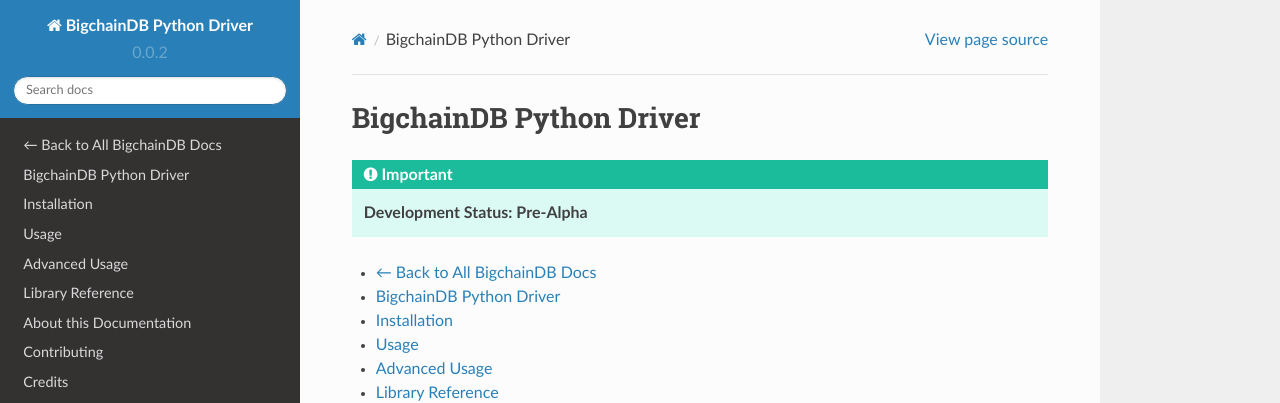
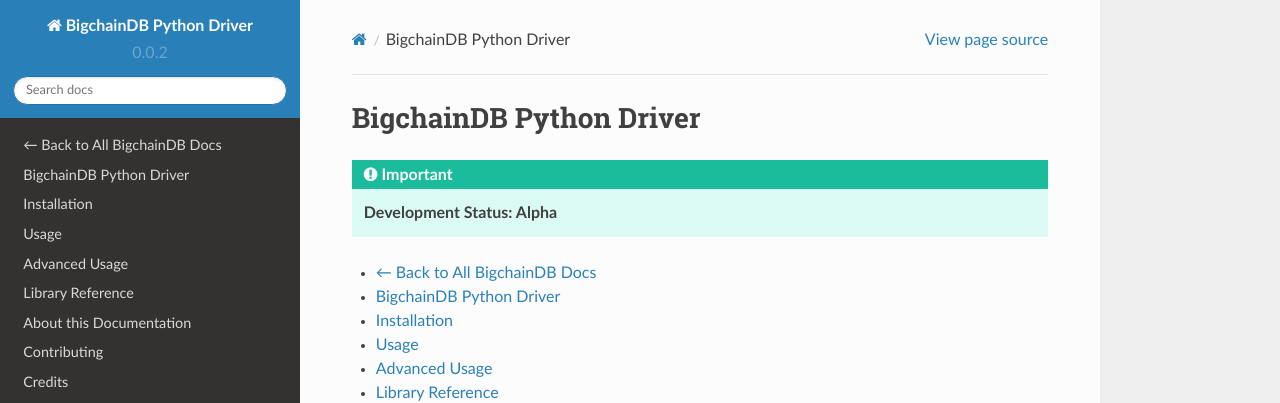
Before and after one commit to bigchaindb/bigchaindb-driver, a Sphinx documentation site: the page built from docs/index.rst, in a window 1280 px wide. Shown: the top 403 px of the page. Built offline with Sphinx 7.4.7 and the Read the Docs theme 2.0.0, drawn with Linux system fonts in a browser that asks for light colours.

Commit message:
Changed the dev status to Alpha

```diff
--- a/docs/index.rst
+++ b/docs/index.rst
@@ -6,7 +6,7 @@
 BigchainDB Python Driver
 ========================
 
-.. important:: **Development Status: Pre-Alpha**
+.. important:: **Development Status: Alpha**
 
 .. toctree::
    :maxdepth: 1
--- a/setup.py
+++ b/setup.py
@@ -58,7 +58,7 @@
     zip_safe=False,
     keywords='bigchaindb_driver',
     classifiers=[
-        'Development Status :: 2 - Pre-Alpha',
+        'Development Status :: 3 - Alpha',
         'Intended Audience :: Developers',
         'License :: OSI Approved :: Apache Software License',
         'Natural Language :: English',
```
